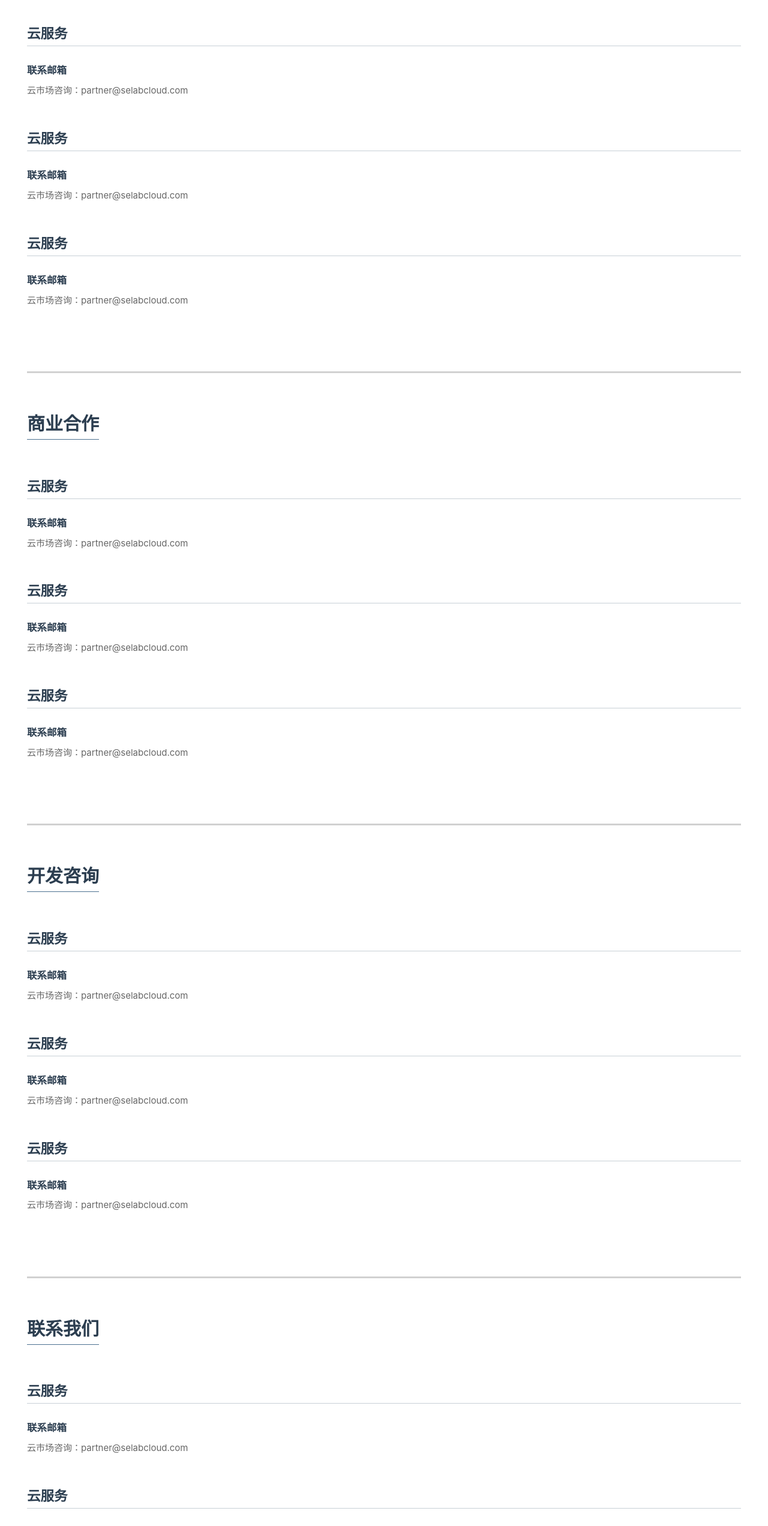
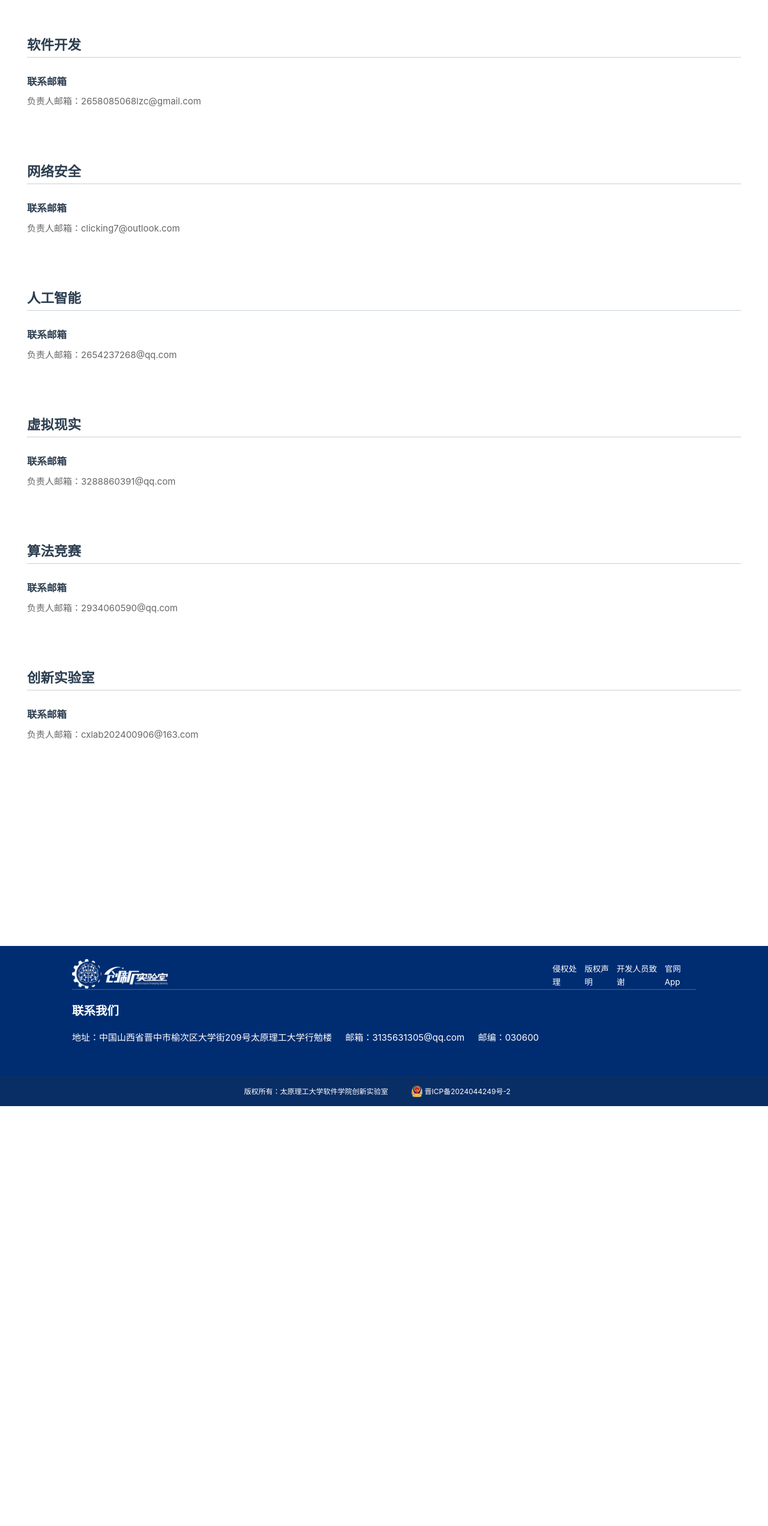
Before and after one commit to tyut-se-innovation-lab/innlab-foreign2.0, a Vue app in the folder innlab-web/selab-ui/: page /#/about in a window 1280 px wide. Shown: the part 234-2778 px from the top of the page at 60% size. After the commit the page ends 2078 px from the top, so only its background shows below. Built offline with nearby package versions, Linux system fonts and the light colour scheme; what @kangc/v-md-editor, undraw-ui, vshare would draw is missing.

Commit message:
feat: update about page

```diff
--- a/innlab-web/selab-ui/src/views/about/index.vue
+++ b/innlab-web/selab-ui/src/views/about/index.vue
@@ -5,117 +5,60 @@
             <Header></Header>
         </div>
 
-        <nav class="navbar">
-            <el-menu :default-active="activeIndex" class="el-menu-demo" mode="horizontal">
-                <el-menu-item v-for="item in menuList" :index="item.id" @click="scrollTo(item.id)">{{ item.name
-                    }}</el-menu-item>
-            </el-menu>
-        </nav>
+
         <main>
             <div class="item" id="50">
-                <h1 class="item_title">支持与服务</h1>
+                <h1 class="item_title">联系我们</h1>
                 <div class="contents">
                     <div class="content">
-                        <h2 class="content_title">云服务</h2>
+                        <h2 class="content_title">软件开发</h2>
                         <div class="content_text">
                             <p class="intitle">联系邮箱</p>
-                            <p class="intext">云市场咨询：partner@selabcloud.com</p>
+                            <p class="intext">负责人邮箱：2658085068lzc@gmail.com</p>
                         </div>
                     </div>
                     <div class="content">
-                        <h2 class="content_title">云服务</h2>
+                        <h2 class="content_title">网络安全</h2>
                         <div class="content_text">
                             <p class="intitle">联系邮箱</p>
-                            <p class="intext">云市场咨询：partner@selabcloud.com</p>
+                            <p class="intext">负责人邮箱：clicking7@outlook.com</p>
                         </div>
                     </div>
                     <div class="content">
-                        <h2 class="content_title">云服务</h2>
+                        <h2 class="content_title">人工智能</h2>
                         <div class="content_text">
                             <p class="intitle">联系邮箱</p>
-                            <p class="intext">云市场咨询：partner@selabcloud.com</p>
+                            <p class="intext">负责人邮箱：2654237268@qq.com</p>
                         </div>
                     </div>
+
                 </div>
-            </div>
-            <div class="item" id="51">
-                <h1 class="item_title">商业合作</h1>
                 <div class="contents">
                     <div class="content">
-                        <h2 class="content_title">云服务</h2>
+                        <h2 class="content_title">虚拟现实</h2>
                         <div class="content_text">
                             <p class="intitle">联系邮箱</p>
-                            <p class="intext">云市场咨询：partner@selabcloud.com</p>
+                            <p class="intext">负责人邮箱：3288860391@qq.com</p>
                         </div>
                     </div>
                     <div class="content">
-                        <h2 class="content_title">云服务</h2>
+                        <h2 class="content_title">算法竞赛</h2>
                         <div class="content_text">
                             <p class="intitle">联系邮箱</p>
-                            <p class="intext">云市场咨询：partner@selabcloud.com</p>
+                            <p class="intext">负责人邮箱：2934060590@qq.com</p>
                         </div>
                     </div>
                     <div class="content">
-                        <h2 class="content_title">云服务</h2>
+                        <h2 class="content_title">创新实验室</h2>
                         <div class="content_text">
                             <p class="intitle">联系邮箱</p>
-                            <p class="intext">云市场咨询：partner@selabcloud.com</p>
+                            <p class="intext">负责人邮箱：cxlab202400906@163.com</p>
                         </div>
                     </div>
+
                 </div>
             </div>
-            <div class="item" id="52">
-                <h1 class="item_title">开发咨询</h1>
-                <div class="contents">
-                    <div class="content">
-                        <h2 class="content_title">云服务</h2>
-                        <div class="content_text">
-                            <p class="intitle">联系邮箱</p>
-                            <p class="intext">云市场咨询：partner@selabcloud.com</p>
-                        </div>
-                    </div>
-                    <div class="content">
-                        <h2 class="content_title">云服务</h2>
-                        <div class="content_text">
-                            <p class="intitle">联系邮箱</p>
-                            <p class="intext">云市场咨询：partner@selabcloud.com</p>
-                        </div>
-                    </div>
-                    <div class="content">
-                        <h2 class="content_title">云服务</h2>
-                        <div class="content_text">
-                            <p class="intitle">联系邮箱</p>
-                            <p class="intext">云市场咨询：partner@selabcloud.com</p>
-                        </div>
-                    </div>
-                </div>
-            </div>
-            <div class="item" id="53" style="border: none;">
-                <h1 class="item_title">联系我们</h1>
-                <div class="contents">
-                    <div class="content">
-                        <h2 class="content_title">云服务</h2>
-                        <div class="content_text">
-                            <p class="intitle">联系邮箱</p>
-                            <p class="intext">云市场咨询：partner@selabcloud.com</p>
-                        </div>
-                    </div>
-                    <div class="content">
-                        <h2 class="content_title">云服务</h2>
-                        <div class="content_text">
-                            <p class="intitle">联系邮箱</p>
-                            <p class="intext">云市场咨询：partner@selabcloud.com</p>
-                        </div>
-                    </div>
-                    <div class="content">
-                        <h2 class="content_title">云服务</h2>
-                        <div class="content_text">
-                            <p class="intitle">联系邮箱</p>
-                            <p class="intext">云市场咨询：partner@selabcloud.com</p>
-                        </div>
-                    </div>
-                </div>
-            </div>
+
         </main>
 
 
@@ -138,17 +81,7 @@ const menuList = [
     { id: 53, name: '联系我们' },
 ]
 
-// const scrollTo = (elementId: number) => {
 
-//     let element = document.getElementById(String(elementId));
-
-//     if (element) {
-
-//         element.scrollIntoView({ behavior: 'smooth', block: 'start' });
-//         return true; // 继续默认行为
-//     }
-//     return false; // 阻止默认行为
-// }
 
 const scrollTo = (elementId: number) => {
     let element = document.getElementById(String(elementId));
@@ -191,7 +124,7 @@ onMounted(() => {
 .outer {
     /* height: 1200px; */
     margin: 100px 0;
-    padding-bottom: 320px;
+    padding-bottom: 5rem;
 }
 
 .navbar {
@@ -246,7 +179,7 @@ main {
 
 .item {
     margin-top: 60px;
-    border-bottom: 3px solid rgb(209, 209, 209);
+    /* border-bottom: 3px solid rgb(209, 209, 209); */
     padding-bottom: 80px;
 }
 
@@ -260,10 +193,13 @@ main {
 .contents {
     display: flex;
     justify-content: space-between;
+    margin: 5rem 0;
+
 }
 
 .content {
     width: 22%;
+    margin: 3rem 0;
 }
 
 .content_title {
@@ -306,11 +242,12 @@ main {
         display: flex;
         justify-content: space-between;
         flex-direction: column;
+        margin: 0;
     }
 
     .content {
         width: 100%;
-        margin: 2% 0;
+        margin: 3rem 0;
     }
 }
 </style>
--- a/innlab-web/selab-ui/src/views/blog/index.vue
+++ b/innlab-web/selab-ui/src/views/blog/index.vue
@@ -3,7 +3,8 @@
         <div class="container">
             <div class="info">
                 <div class="bigtitle">
-                    <h1>{{ actInfo.activityTitle ? actInfo.activityTitle : 'title' }}</h1>
+                    <h1 v-show="actInfo.activityTitle">{{ actInfo.activityTitle ? actInfo.activityTitle : 'title' }}
+                    </h1>
                     <span v-show="actInfo.activityIntroduction">{{ actInfo.activityIntroduction ?
                         actInfo.activityIntroduction : 'description' }}</span>
                     <div class="dinnerInfo">
@@ -242,11 +243,11 @@ interface ActivityInfo {
 }
 const actInfo = ref<ActivityInfo | null>(null);
 actInfo.value = {
-    "activityTitle": "觉醒年代",
-    "activityIntroduction": "故事",
+    "activityTitle": "",
+    "activityIntroduction": "",
     "pageView": 0,
-    "createTime": "2024-07-17 22:15:22",
-    "updateTime": "2024-07-17 22:15:22",
+    "createTime": "",
+    "updateTime": "",
     "activityContent": [
         {
             "subtitleName": "",
```
